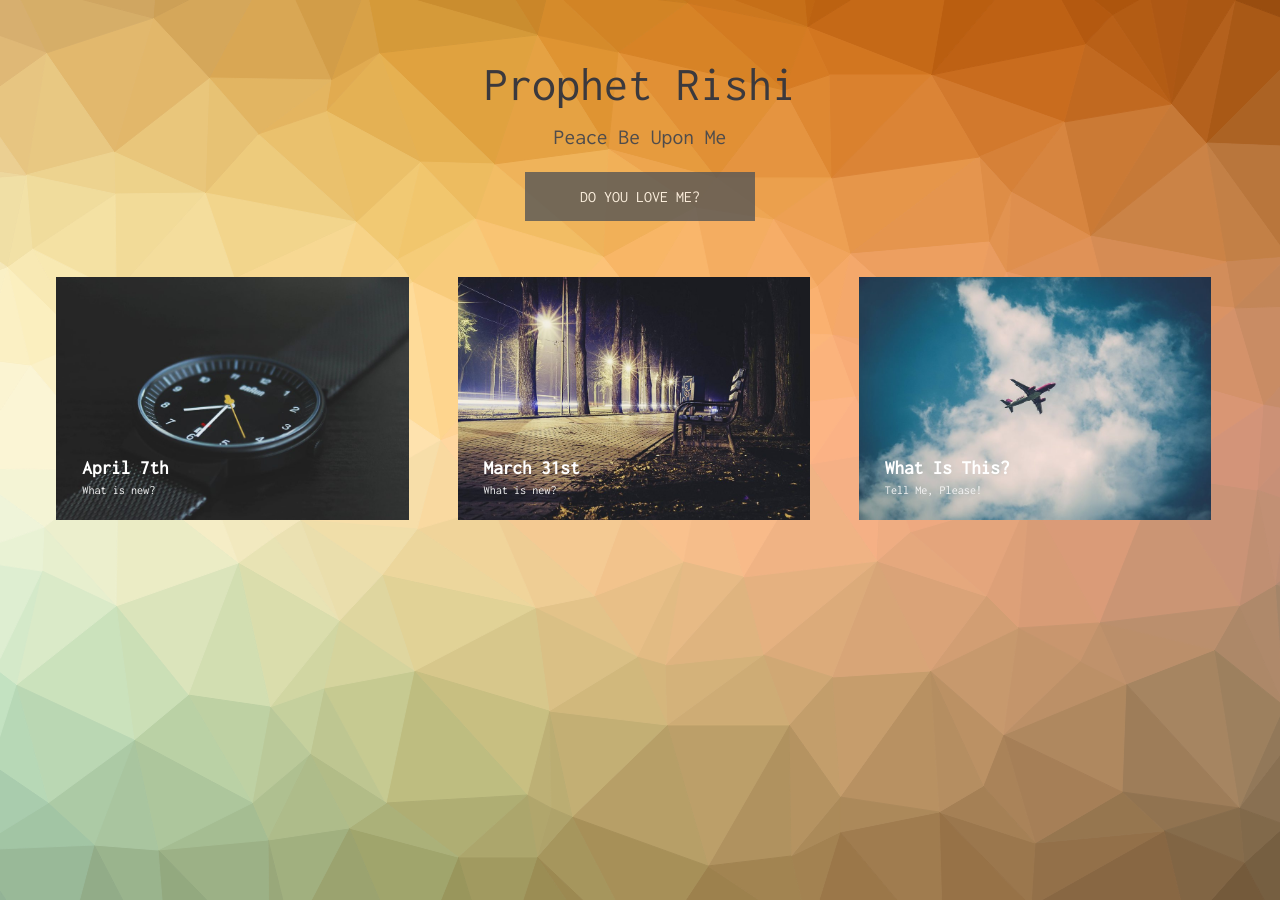
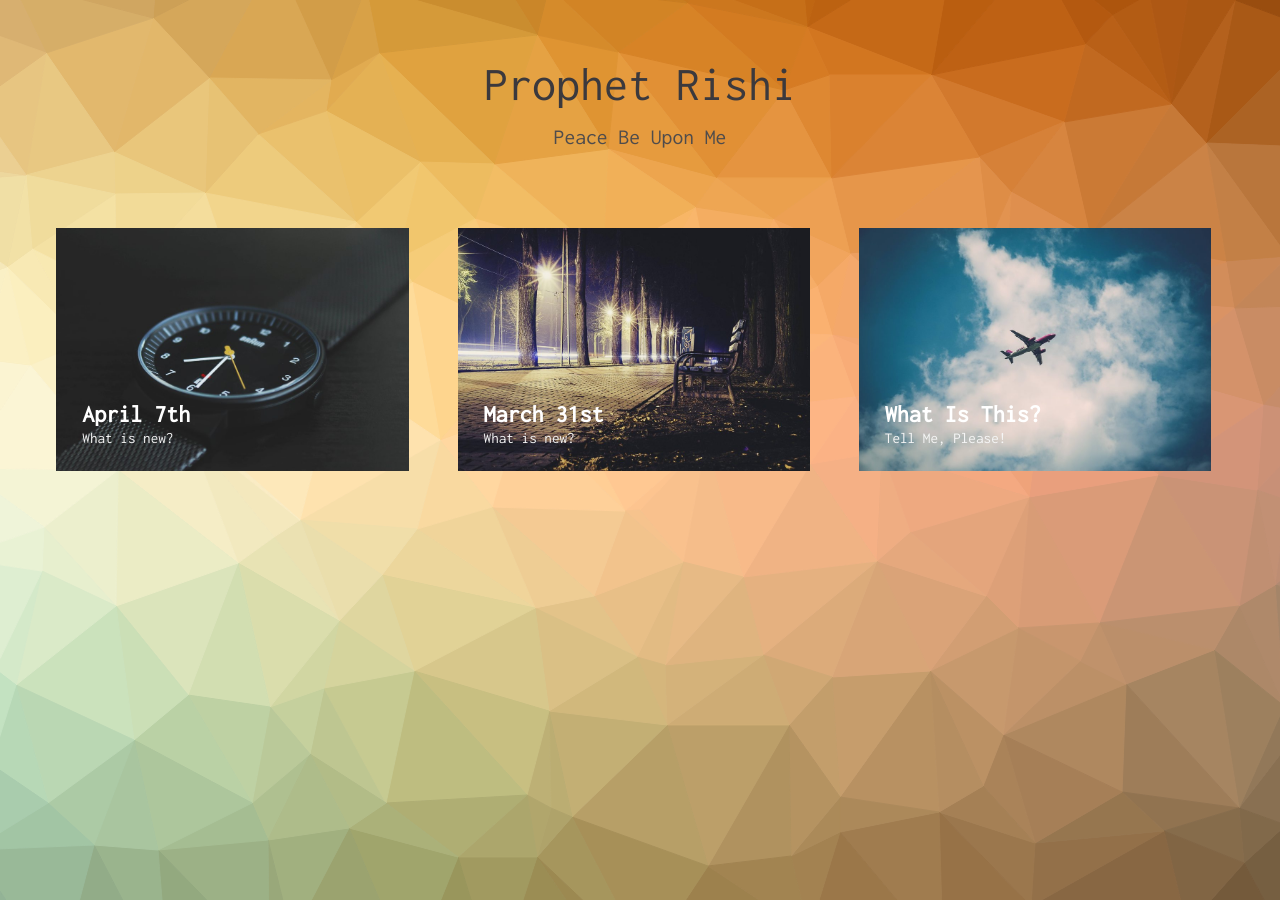
Before and after one commit to CodeDotJS/prophetrishi.ml, a Jekyll site: the page built from index.html, in a window 1280 px wide. Built offline with Jekyll 4.4.1, drawn with Linux system fonts in a browser that asks for light colours; grey boxes are pictures that could not be loaded.

Commit message:
disable subscription

```diff
--- a/index.html
+++ b/index.html
@@ -44,7 +44,6 @@ layout: compress
     <div class="container">
         <header class="header">
             <h1>Prophet Rishi<span>Peace Be Upon Me</span></h1>
-            {% include feed.html %}
             <!--
         <nav class="links">
             <a href="#"><i class="fa fa-twitter-square fa-3x"></i></a>
```
